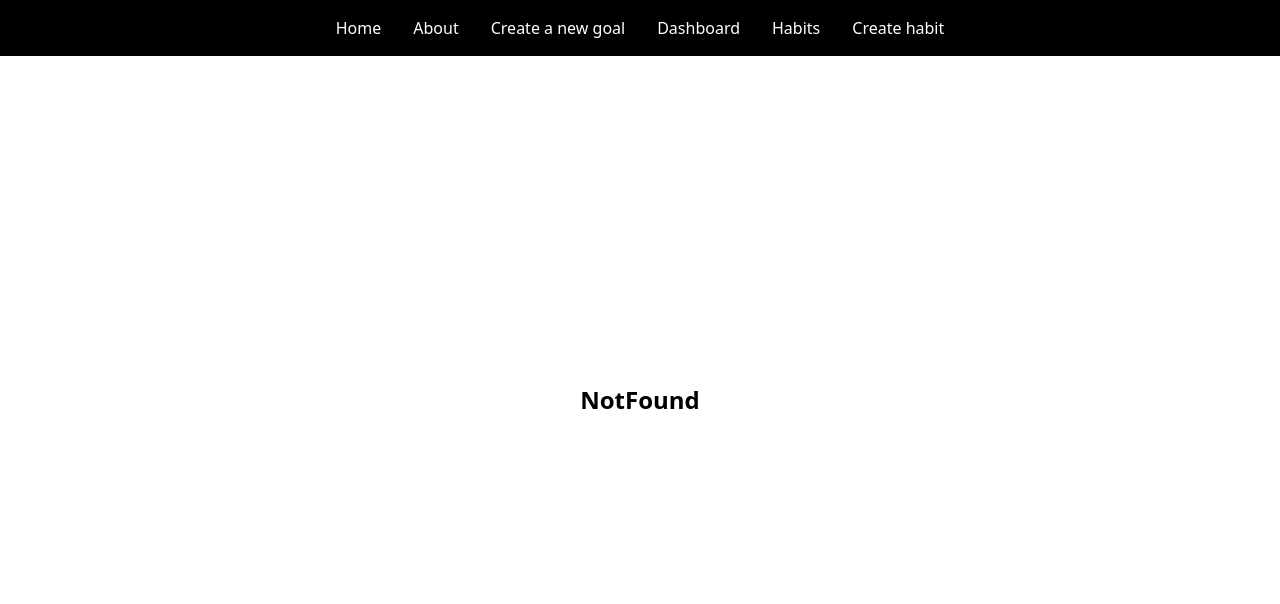
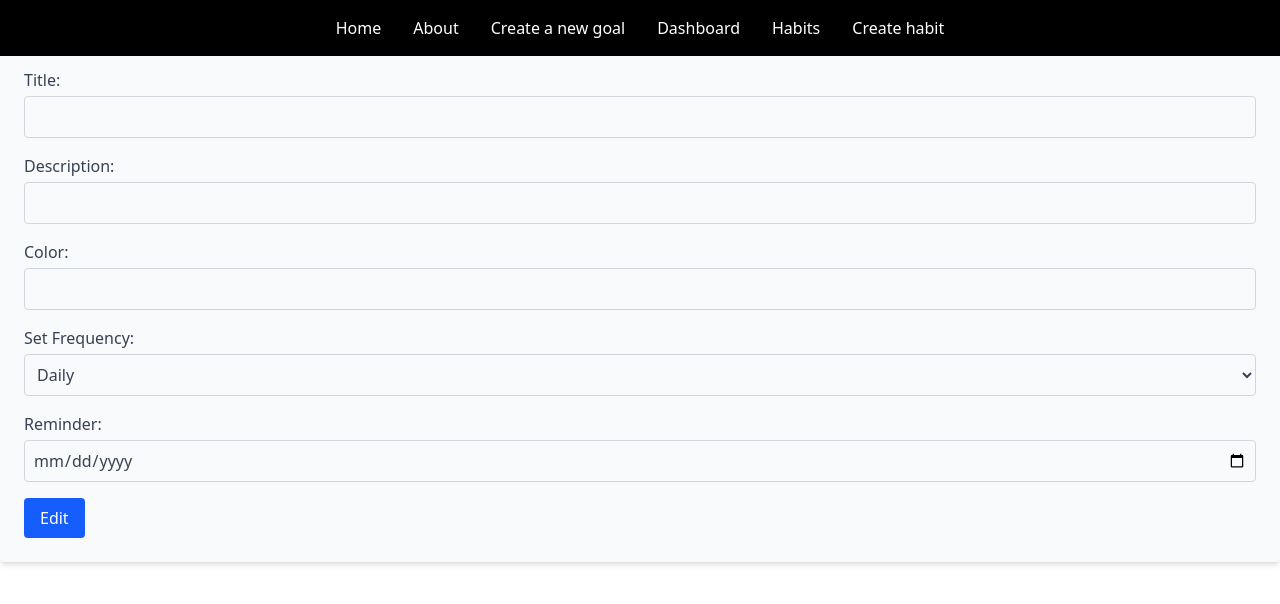
Before and after one commit to HabbitRabbit/habbit-rabbit-front, a React (Vite) app: page /habits/edit/1 in a window 1280 px wide. Shown: the top 604 px of the page. Built offline with nearby package versions, Linux system fonts and the light colour scheme; no server answers.

Commit message:
first try to edit habits (not working)

```diff
--- a/src/App.jsx
+++ b/src/App.jsx
@@ -17,6 +17,7 @@ import CreateHabit from './components/CreateHabit'
 import HabitDetail from './pages/HabitDetail'
 import ListHabits from './components/ListHabits'
 import { API_URL } from '../config/api'
+import EditHabit from './components/EditHabit'
 
 
 
@@ -66,6 +67,7 @@ function App() {
         <Route path="/create-habit" element={<CreateHabit />} />
         <Route path="/habits" element={<ListHabits deleteHabit={deleteHabit}/>} />
         <Route path="/habits/:habitId" element={<HabitDetail deleteHabit = {deleteHabit}/>} />
+        <Route path="/habits/edit/:habitId" element={<EditHabit/>} />
         <Route path="/dashboard" element={<Dashboard deleteGoal={deleteGoal}/>} />
         <Route path="/about" element={<About />} />
         <Route path="/signup" element={<SignupPage />}/>
--- /dev/null
+++ b/src/components/EditHabit.jsx
@@ -0,0 +1,202 @@
+import axios from "axios"
+import { useContext, useEffect, useState } from "react"
+import { useNavigate, useParams } from "react-router-dom"
+import { API_URL } from "../../config/api"
+import { AuthContext } from "../context/auth.context";
+
+function EditHabit() {
+
+    const [habits, setHabits] = useState(null);
+
+    const [title, setTitle] = useState("");
+    const [description, setDescription] = useState("");
+    const [color, setColor] = useState("");
+    const [frequency, setFrequency] = useState("");
+    const [reminder, setReminder] = useState("")
+
+    const {habitId} = useParams();
+
+    const navigate = useNavigate()
+
+    const { storeToken } = useContext(AuthContext)
+
+
+    // useEffect(() => {
+    //     const fetchHabitDetails = async () => {
+    //         try {
+    //             const response = await axios.get(`${API_URL}/habits/${habitId}`);
+    //             setTitle(response.title);
+    //             setDescription(response.description);
+    //             setColor(response.color);
+    //             setFrequency(response.frequency);
+    //             setReminder(response.reminder);
+    //         } catch (error) {
+    //             console.log("Error getting project details from the API...", error);
+    //         }
+    //     };
+
+    //     fetchHabitDetails();
+    // }, [habitId]);
+
+    useEffect(() => {
+        const fetchHabitDetails = () => {
+            axios.get(`${API_URL}/api/habits`, {
+                headers: {
+                  Authorization: `Bearer ${localStorage.getItem("authToken")}`,
+                },
+              })
+              .then((response) => {
+
+                setTitle(response.data.title);
+                setDescription(response.data.description);
+                setColor(response.data.color);
+                setFrequency(response.data.frequency);
+                setReminder(response.data.reminder);
+              })
+              .catch((error) => console.log(`Error: ${error}`));
+        }
+        fetchHabitDetails();
+    },[habitId])
+
+    // useEffect(() => {
+    //     const fetchHabitsAndDetails = async () => {
+    //         try {
+    //             // Fetch habits
+    //             const habitsResponse = await axios.get(`${API_URL}/api/habits`, {
+    //                 headers: {
+    //                     Authorization: `Bearer ${localStorage.getItem("authToken")}`,
+    //                 },
+    //             });
+    //             const habits = habitsResponse.data;
+    //             setHabits(habits);
+
+    //             // Fetch habit details if habitId is available
+    //             if (habitId) {
+    //                 const habitDetailsResponse = await axios.get(`${API_URL}/habits/${habitId}`);
+    //                 setTitle(habitDetailsResponse.data.title);
+    //                 setDescription(habitDetailsResponse.data.description);
+    //                 setColor(habitDetailsResponse.data.color);
+    //                 setFrequency(habitDetailsResponse.data.frequency);
+    //                 setReminder(habitDetailsResponse.data.reminder);
+    //             }
+    //         } catch (error) {
+    //             console.log("Error fetching data...", error);
+    //         }
+    //     };
+
+    //     fetchHabitsAndDetails();
+    // }, [habitId]);
+
+
+    const handleSubmit = async (event) => {
+        event.preventDefault();
+
+        try {
+            // Retrieve the user ID from the JWT stored in localStorage
+            const userToken = localStorage.getItem("authToken");
+            console.log(userToken)
+            const decodedToken = JSON.parse(atob(userToken.split('.')[1])); // Decode JWT payload
+            const userId = decodedToken._id; // Extract user ID from the token payload
+            console.log(userId)
+            const newHabit = {
+                title,
+                description,
+                color,
+                frequency,
+                createdBy: userId, // Set the createdBy field with the user's ID
+                reminder
+            };
+
+            const response = await axios.post(`${API_URL}/api/habits`, newHabit, {
+                headers: {
+                    Authorization: `Bearer ${userToken}`,
+                },
+            });
+
+            console.log("Goal created successfully:", response.data);
+
+
+
+            navigate('/habits')
+
+        } catch (error) {
+            console.error("There was an error edit habit!", error);
+        }
+    };
+
+    return (
+        <div className="bg-gray-50 p-6 rounded shadow-md mb-6">
+            <h2 className="text-xl font-semibold mb-4">Edit</h2>
+            <form onSubmit={handleSubmit} className="space-y-4">
+                <div>
+                    <label className="block text-gray-700">
+                        Title:
+                        <input
+                            type="text"
+                            value={title}
+                            onChange={(e) => setTitle(e.target.value)}
+                            required
+                            className="mt-1 block w-full p-2 border border-gray-300 rounded"
+                        />
+                    </label>
+                </div>
+                <div>
+                    <label className="block text-gray-700">
+                        Description:
+                        <input
+                            type="text"
+                            value={description}
+                            onChange={(e) => setDescription(e.target.value)}
+                            className="mt-1 block w-full p-2 border border-gray-300 rounded"
+                        />
+                    </label>
+                </div>
+                <div>
+                    <label className="block text-gray-700">
+                        Color:
+                        <input
+                            type="text"
+                            value={color}
+                            onChange={(e) => setColor(e.target.value)}
+                            className="mt-1 block w-full p-2 border border-gray-300 rounded"
+                        />
+                    </label>
+                </div>
+                <div>
+                    <label className="block text-gray-700">
+                        Set Frequency:
+                        <select
+                            value={frequency}
+                            onChange={(e) => setFrequency(e.target.value)}
+                            className="mt-1 block w-full p-2 border border-gray-300 rounded"
+                        >
+                            <option value="daily">Daily</option>
+                            <option value="two-days">Two days</option>
+                            <option value="three-days">Three days</option>
+                        </select>
+                    </label>
+                </div>
+                <div>
+                    <label className="block text-gray-700">
+                        Reminder:
+                        <input
+                            type="date"
+                            value={reminder}
+                            onChange={(e) => setReminder(e.target.value)}
+                            className="mt-1 block w-full p-2 border border-gray-300 rounded"
+                        />
+                    </label>
+                </div>
+                <button
+                    type="submit"
+                    className="bg-blue-600 text-white py-2 px-4 rounded hover:bg-blue-700"
+                >
+                    Edit
+                </button>
+            </form>
+        </div>
+    )
+
+}
+
+export default EditHabit
--- a/src/components/ListHabits.jsx
+++ b/src/components/ListHabits.jsx
@@ -54,6 +54,9 @@ function ListHabits({deleteHabit}) {
               >
                 Delete
               </button>
+              <Link to={`/habits/edit/${habit._id}`}>
+                            <button className="btn-green text-sm md:text-xl hover:bg-green-800" >Edit</button>
+                        </Link>
             </li>
           ))}
         </ul>
```
